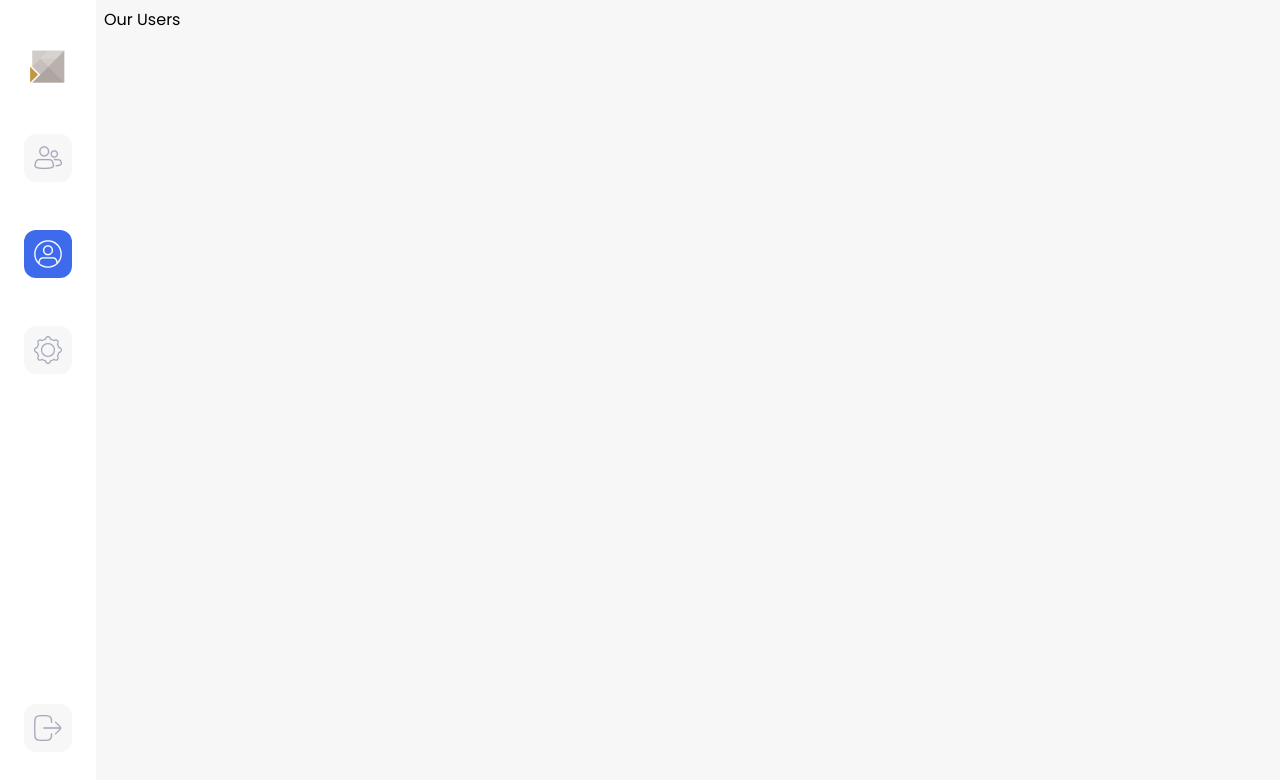
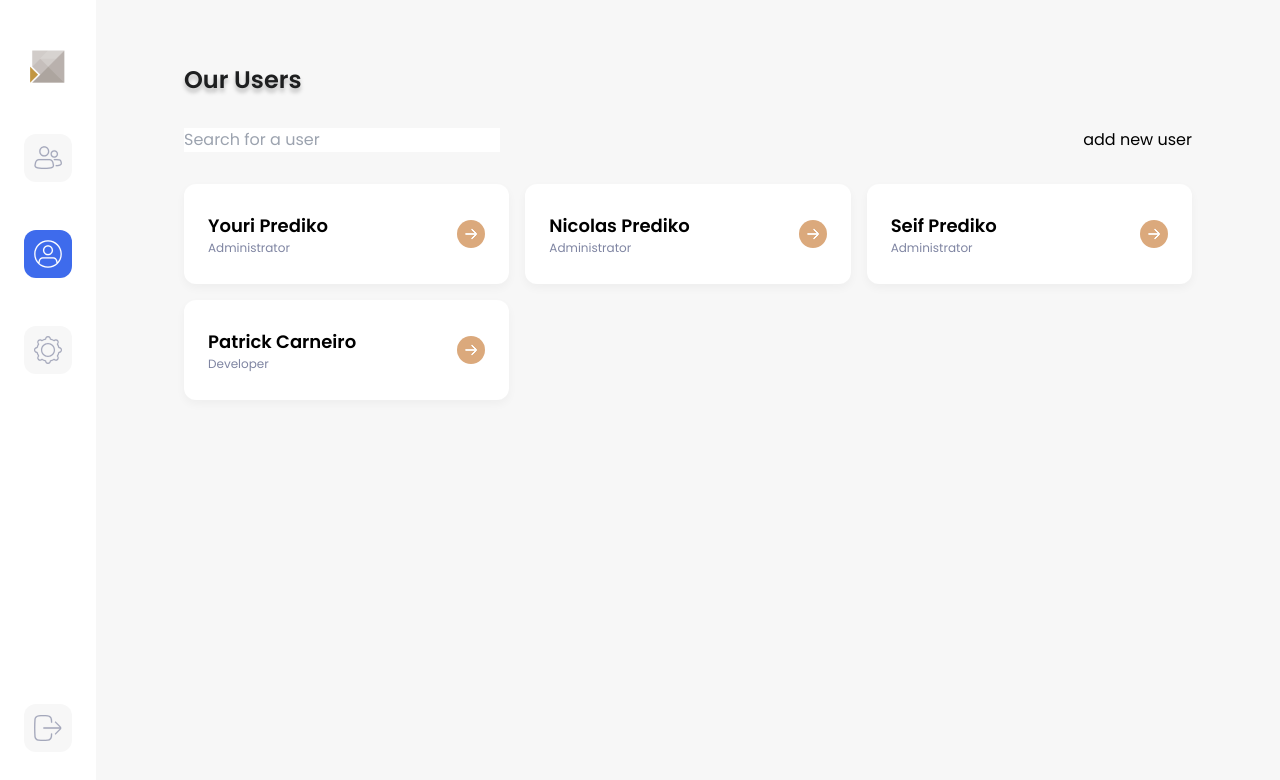
Before and after one commit to ptrkc/users-dashboard, a Next.js app: page /users in a window 1280 px wide. Shown: the top 780 px of the page. Built offline with nearby package versions, Linux system fonts and the light colour scheme.

Commit message:
Started UsersPage, finished UserCard

```diff
--- a/components/Icons.tsx
+++ b/components/Icons.tsx
@@ -87,7 +87,7 @@ export function ArrowRightIcon() {
     <svg
       stroke="currentColor"
       fill="currentColor"
-      strokeWidth=".1"
+      strokeWidth="1"
       viewBox="0 0 12 12"
       xmlns="http://www.w3.org/2000/svg"
     >
--- a/components/Layout.tsx
+++ b/components/Layout.tsx
@@ -13,7 +13,7 @@ export function Layout({ children }: PropsWithChildren) {
   return (
     <div className={cn(poppins.variable, 'font-sans flex')}>
       <Sidebar />
-      <div>{children}</div>
+      <div className="w-full">{children}</div>
     </div>
   );
 }
--- a/components/Sidebar.tsx
+++ b/components/Sidebar.tsx
@@ -6,7 +6,7 @@ import logo from 'public/logo.png';
 
 export function Sidebar() {
   return (
-    <div className="w-24 min-w-24">
+    <div className="w-24 min-w-24 shrink-0">
       <nav className="fixed top-0 bottom-0 w-24 bg-white flex flex-col justify-between items-center py-12">
         <div className="flex flex-col gap-12 items-center">
           <Link href="/">
--- /dev/null
+++ b/components/UserCard.tsx
@@ -0,0 +1,32 @@
+import Link from 'next/link';
+import { ArrowRightIcon } from './Icons';
+
+interface User {
+  id: string;
+  first_name: string;
+  last_name: string;
+  email?: string;
+  role: string;
+}
+export function UserCard({ user }: { user: User }) {
+  return (
+    <Link
+      href={`/users/${user.id}`}
+      className="rounded-xl shadow-soft bg-white px-6 py-7 hover:shadow-hard transition-all hover:-translate-y-1"
+    >
+      <div className="flex justify-between items-center">
+        <div className="min-w-0">
+          <h2 className="text-lg font-semibold whitespace-nowrap text-ellipsis overflow-hidden min-w-0">
+            {user.first_name} {user.last_name}
+          </h2>
+          <p className="text-xs text-[#7F85A2] whitespace-nowrap text-ellipsis overflow-hidden min-w-0">
+            {user.role === 'ADMIN' ? 'Administrator' : 'Developer'}
+          </p>
+        </div>
+        <div className="shrink-0 grow-0 w-7 h-7 p-2 rounded-full text-white bg-[#DBA97C] flex justify-center items-center overflow-hidden ">
+          <ArrowRightIcon />
+        </div>
+      </div>
+    </Link>
+  );
+}
--- a/pages/users/index.tsx
+++ b/pages/users/index.tsx
@@ -1,9 +1,52 @@
 import PageContainer from '@/components/PageContainer';
+import { UserCard } from '@/components/UserCard';
+
+const users = [
+  {
+    id: 'd2ab8265-768b-4592-8c30-68544da99180',
+    first_name: 'Youri',
+    last_name: 'Prediko',
+    role: 'ADMIN',
+  },
+  {
+    id: 'd2ab8165-768b-4592-8c30-68544da99180',
+    first_name: 'Nicolas',
+    last_name: 'Prediko',
+    role: 'ADMIN',
+  },
+  {
+    id: 'd2ab8165-368b-4592-8c30-68544da99180',
+    first_name: 'Seif',
+    last_name: 'Prediko',
+    role: 'ADMIN',
+  },
+  {
+    id: '2c688f0f-8b74-41d5-a2c4-2bac2e12b898',
+    first_name: 'Patrick',
+    last_name: 'Carneiro',
+    email: 'pcarneiro.dev@gmail.com',
+    role: 'DEV',
+  },
+];
 
 export default function UsersPage() {
   return (
-    <PageContainer title="Our Users">
-      <h1>Our Users</h1>
+    <PageContainer
+      className="mx-auto w-full max-w-5xl mt-14 grid grid-cols-1 gap-8"
+      title="Our Users"
+    >
+      <h1 className="text-2xl font-bold text-[#1E1F20] text-shadow">
+        Our Users
+      </h1>
+      <div className="flex justify-between items-center">
+        <input placeholder="Search for a user" />
+        <button>add new user</button>
+      </div>
+      <ul className="grid grid-cols-1 sm:grid-cols-2 md:grid-cols-3 gap-4">
+        {users.map((user) => (
+          <UserCard key={user.id} user={user} />
+        ))}
+      </ul>
     </PageContainer>
   );
 }
--- a/styles/globals.css
+++ b/styles/globals.css
@@ -1,3 +1,15 @@
 @tailwind base;
 @tailwind components;
 @tailwind utilities;
+
+@layer utilities {
+      .text-shadow {
+        text-shadow: 0px 4px 4px rgba(0,0,0,0.25)
+      }
+      .shadow-hard {
+        filter: drop-shadow(0px 4px 2px rgba(0, 0, 0, 0.25));
+      }
+      .shadow-soft {
+        box-shadow: 0px 4px 10px rgba(0, 0, 0, 0.04);
+      }
+}
```
